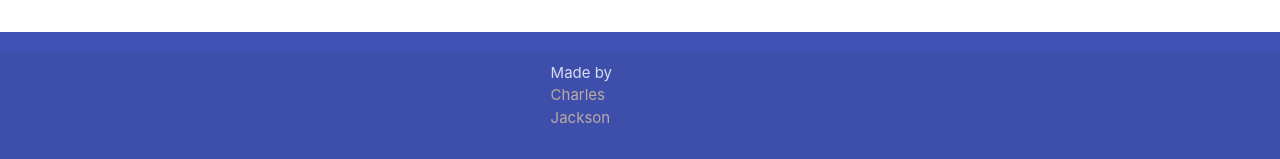
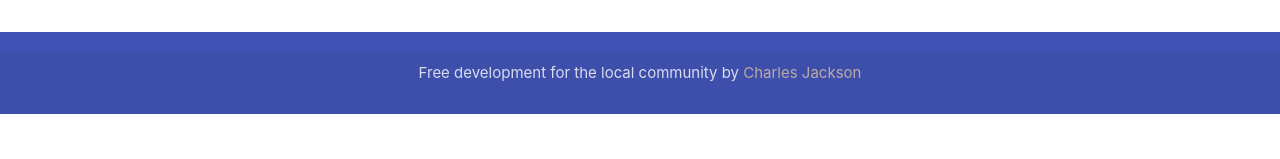
Before and after one commit to jacksoncharles/motek-svs.co.uk, a plain HTML site: page index.html in a window 1280 px wide. Shown: the part 1978-2137 px from the top of the page. After the commit the page ends 2092 px from the top, so only its background shows below. Drawn offline with nearby package versions, Linux system fonts and the light colour scheme.

Commit message:
incremental backup

```diff
--- a/index.html
+++ b/index.html
@@ -3,7 +3,7 @@
     <head>
         <meta http-equiv="Content-Type" content="text/html; charset=UTF-8" />
         <meta name="viewport" content="width=device-width, initial-scale=1" />
-        <title>Motek - Service above expectations</title>
+        <title>Motek - Service above expectation</title>
 
         <!-- CSS  -->
         <link
@@ -211,17 +211,14 @@
         <footer class="page-footer indigo">
             <div class="footer-copyright">
                 <div class="row">
-                    <div class="col s6">
-                        <div class="container">
-                            Made by
-                            <a
-                                class="brown-text text-lighten-3"
-                                href="https://twitter.com/webconfection"
-                                >Charles Jackson</a
-                            >
-                        </div>
+                    <div class="col s12">
+                        Free development for the local community by
+                        <a
+                            class="brown-text text-lighten-3"
+                            href="https://twitter.com/webconfection"
+                            >Charles Jackson</a
+                        >
                     </div>
-                    <div class="col s6"></div>
                 </div>
             </div>
         </footer>
--- a/js/init.js
+++ b/js/init.js
@@ -1,8 +1,5 @@
-(function($){
-  $(function(){
-
-    $('.sidenav').sidenav();
-    $('.parallax').parallax();
-
-  }); // end of document ready
+(function ($) {
+    $(function () {
+        $(".parallax").parallax();
+    }); // end of document ready
 })(jQuery); // end of jQuery name space
```
